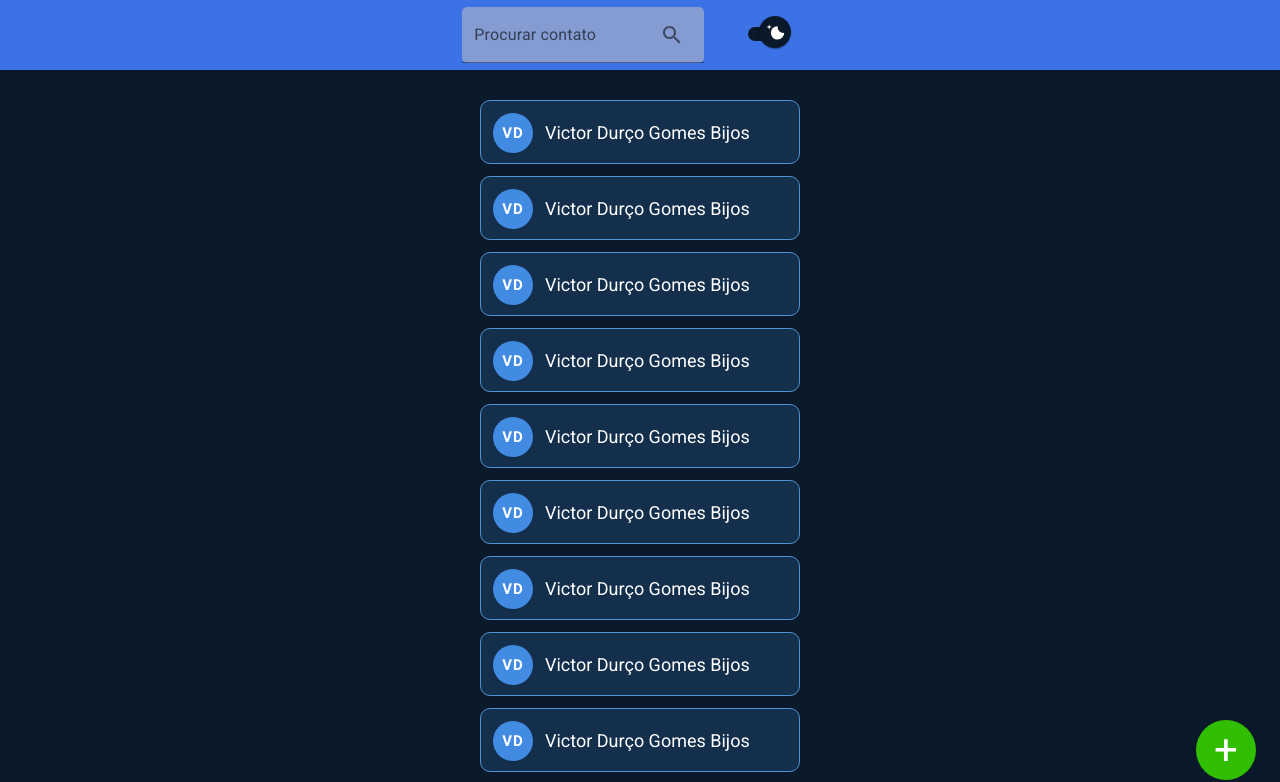
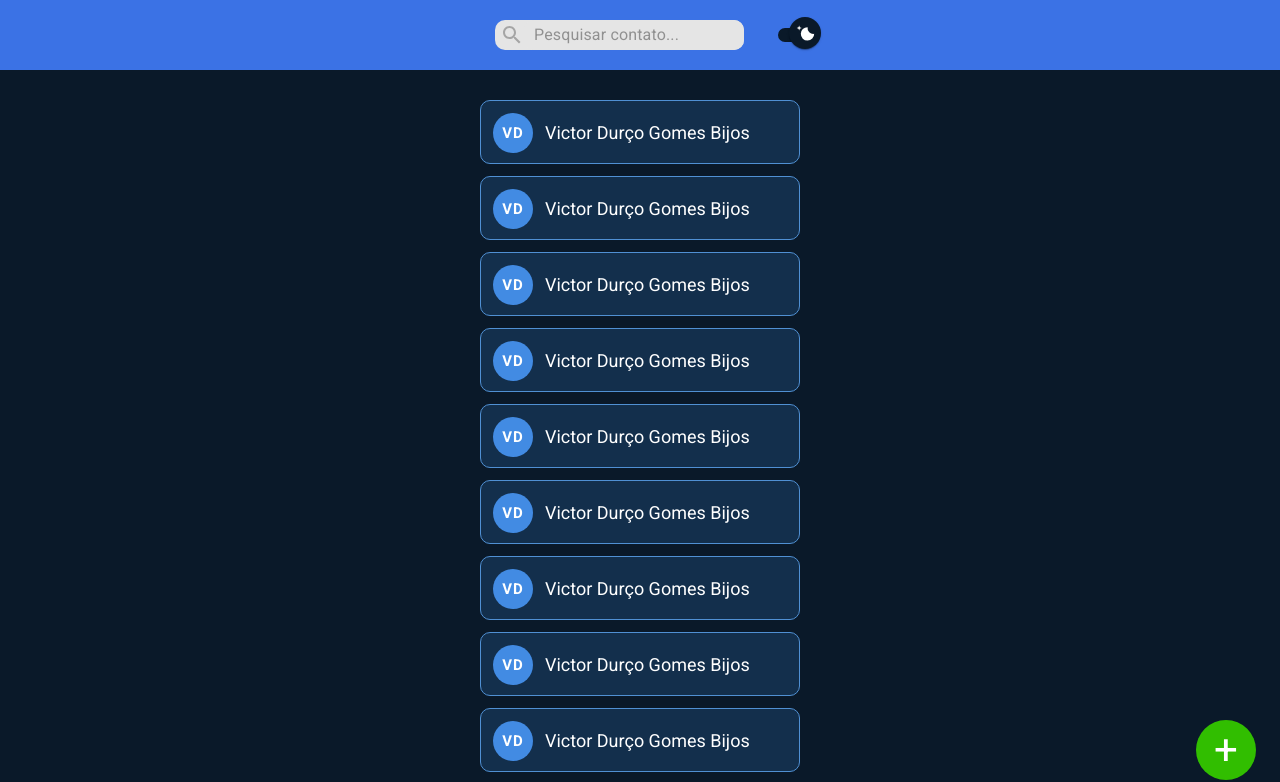
Before and after one commit to victordurco/contacts, a React (Create React App) app: page / in a window 1280 px wide. Shown: the top 782 px of the page. Built offline with nearby package versions, Linux system fonts and the light colour scheme.

Commit message:
search bar layout fixed

```diff
--- a/src/App.tsx
+++ b/src/App.tsx
@@ -7,6 +7,7 @@ import light from './styles/themes/light';
 
 import GlobalStyle from './styles/GlobalStyle';
 import Home from './pages/Home';
+import CreateOrEditContact from './pages/CreateOrEditContact';
 
 const App: React.FC = () => {
   const [theme, setTheme] = useState<DefaultTheme>(dark);
@@ -21,6 +22,7 @@ const App: React.FC = () => {
         <GlobalStyle />
         <Routes>
           <Route path="/" element={<Home toggleTheme={toggleTheme} />} />
+          <Route path="/contato" element={<CreateOrEditContact />} />
           <Route path="*" element={<Home toggleTheme={toggleTheme} />} />
         </Routes>
       </BrowserRouter>
--- a/src/components/Header/index.tsx
+++ b/src/components/Header/index.tsx
@@ -1,10 +1,9 @@
 import React from 'react';
 import styled from 'styled-components';
 
-import TextField from '@mui/material/TextField';
+import Box from '@mui/material/Box';
+import InputBase from '@mui/material/InputBase';
 import SearchIcon from '@mui/icons-material/Search';
-import InputAdornment from '@mui/material/InputAdornment';
-import IconButton from '@mui/material/IconButton';
 
 import ThemeSwitch from './ThemeSwitch';
 
@@ -15,21 +14,10 @@ interface Props {
 const Header: React.FC<Props> = ({ toggleTheme }) => (
   <Container>
     <Wrapper>
-      <Input
-        id="standard-search"
-        label="Procurar contato"
-        type="search"
-        variant="filled"
-        InputProps={{
-          endAdornment: (
-            <InputAdornment position="end">
-              <IconButton>
-                <SearchIcon />
-              </IconButton>
-            </InputAdornment>
-          ),
-        }}
-      />
+      <SearchBox>
+        <Icon />
+        <Input placeholder="Pesquisar contato..." />
+      </SearchBox>
       <ThemeSwitch toggleTheme={toggleTheme} />
     </Wrapper>
   </Container>
@@ -47,15 +35,36 @@ const Container = styled.header`
 `;
 
 const Wrapper = styled.div`
-  width: 100%;
-  max-width: 390px;
+  width: 320px;
   height: fit-content;
   display: flex;
-  justify-content: space-around;
+  justify-content: space-between;
+  align-items: center;
+  margin-left: 30px;
 `;
 
-const Input = styled(TextField)`
+const SearchBox = styled(Box)`
+  height: 30px;
+  border-radius: 10px;
+  display: flex;
+  align-items: center;
   background-color: ${(props) => props.theme.colors.searchBar};
-  width: 242px;
-  border-radius: 5px;
+  margin-right: 25px;
 `;
+
+const Input = styled(InputBase)`
+  background-color: ${(props) => props.theme.colors.searchBar};
+  width: 220px;
+  height: 30px;
+  border-radius: 10px;
+  padding-left: 10px;
+
+  ::placeholder {
+    pad-left: 10px;
+  }
+`;
+
+const Icon = styled(SearchIcon)`
+  color: #a5a5a5;
+  margin-left: 5px;
+`;
--- /dev/null
+++ b/src/pages/CreateOrEditContact/index.tsx
@@ -0,0 +1,53 @@
+import React, { useState } from 'react';
+import styled from 'styled-components';
+
+import IconButton from '@mui/material/IconButton';
+import ArrowBackIcon from '@mui/icons-material/ArrowBack';
+import Box from '@mui/material/Box';
+
+const CreateOrEditContact: React.FC = () => {
+  const [search, setSearch] = useState<string>('');
+
+  return (
+    <Container>
+      <Content>
+        <BackButtonBox>
+          <IconButton>
+            <Arrow />
+          </IconButton>
+        </BackButtonBox>
+      </Content>
+    </Container>
+  );
+};
+
+export default CreateOrEditContact;
+
+const Container = styled.section`
+  width: 100%;
+  height: 100%;
+  background-color: ${(props) => props.theme.colors.background};
+  display: flex;
+  justify-content: center;
+`;
+
+const Content = styled(Box)`
+  width: 100%;
+  max-width: 390px;
+  padding-top: 20px;
+`;
+
+const Arrow = styled(ArrowBackIcon)`
+  width: 35px;
+  color: ${(props) => props.theme.colors.text};
+`;
+
+const BackButtonBox = styled(Box)`
+  border-radius: 50px;
+  width: 40px;
+  height: 40px;
+  border: 1px solid ${(props) => props.theme.colors.text};
+  display: flex;
+  justify-content: center;
+  align-items: center;
+`;
--- a/src/pages/Home/index.tsx
+++ b/src/pages/Home/index.tsx
@@ -1,7 +1,8 @@
 import React, { useState } from 'react';
 import styled from 'styled-components';
+import { useNavigate } from 'react-router-dom';
 
-import IconButton from '@mui/material/IconButton';
+import Box from '@mui/material/Box';
 
 import Header from '../../components/Header';
 import ContactBox from '../../components/ContactBox';
@@ -11,6 +12,7 @@ interface Props {
 }
 
 const Home: React.FC<Props> = ({ toggleTheme }) => {
+  const navigate = useNavigate();
   const [search, setSearch] = useState<string>('');
 
   return (
@@ -28,9 +30,7 @@ const Home: React.FC<Props> = ({ toggleTheme }) => {
         <ContactBox />
         <ContactBox />
         <ContactBox />
-        <IconButton>
-          <AddButton>+</AddButton>
-        </IconButton>
+        <AddButton onClick={() => navigate('/contato')}>+</AddButton>
       </Content>
     </>
   );
@@ -47,14 +47,14 @@ const Content = styled.section`
   margin: 0 auto 60px auto;
 `;
 
-const AddButton = styled.div`
+const AddButton = styled(Box)`
   width: 60px;
   height: 60px;
   font-size: 42px;
   line-height: 42px;
   text-align: center;
   border-radius: 50px;
-  background-color: ${(props) => props.theme.colors.addButton};
+  background: ${(props) => props.theme.colors.addButton};
   color: #fff;
   display: flex;
   justify-content: center;
@@ -62,4 +62,5 @@ const AddButton = styled.div`
   position: fixed;
   bottom: 20px;
   right: 24px;
+  cursor: pointer;
 `;
--- a/src/styles/themes/dark.ts
+++ b/src/styles/themes/dark.ts
@@ -4,7 +4,7 @@ export default {
    colors: {
       header: "#3B72E5",
       background: "#0A1929",
-      searchBar: "#8ea8e0fa",
+      searchBar: "#e5e5e5",
       contactBox: "#132F4C",
       contactBoxBorder: "#5090D3",
       contactInitials: "#428BE3",
```
